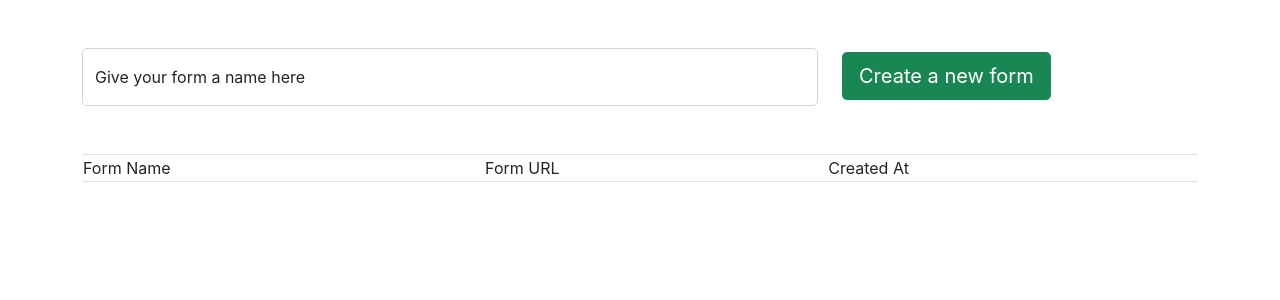
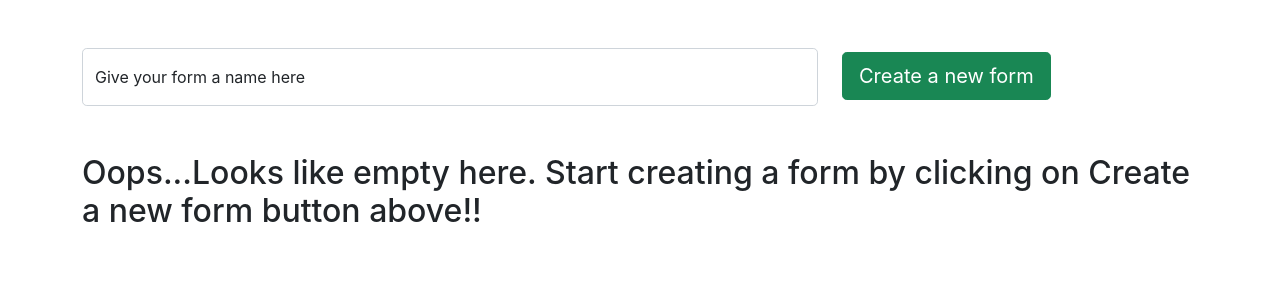
Before and after one commit to arafat-213/form-builder, a React (Create React App) app in the folder client/: page / in a window 1280 px wide. Shown: the top 300 px of the page. Built offline with nearby package versions, Linux system fonts and the light colour scheme; the HTML template or start-up script is replaced by a standard one.

Commit message:
added empty screen

```diff
--- a/client/src/components/Home/Home.js
+++ b/client/src/components/Home/Home.js
@@ -64,6 +64,7 @@ const Home = () => {
 					formName={formName}
 				/>
 			</Form>
+			{availableForms.length > 0 ? (
 				<Table striped bordered hover>
 					<thead>
 						<td>Form Name</td>
@@ -82,11 +83,19 @@ const Home = () => {
 								</Link>
 							</td>
 							<td>
-							{new Date(form.createdAt).toLocaleString('en-IN')}
+								{new Date(form.createdAt).toLocaleString(
+									'en-IN'
+								)}
 							</td>
 						</tr>
 					))}
 				</Table>
+			) : (
+				<h2>
+					Oops...Looks like empty here. Start creating a form by
+					clicking on Create a new form button above!!
+				</h2>
+			)}
 		</Fragment>
 	)
 }
```
Lines whose indentation alone changed are shown as unchanged.
